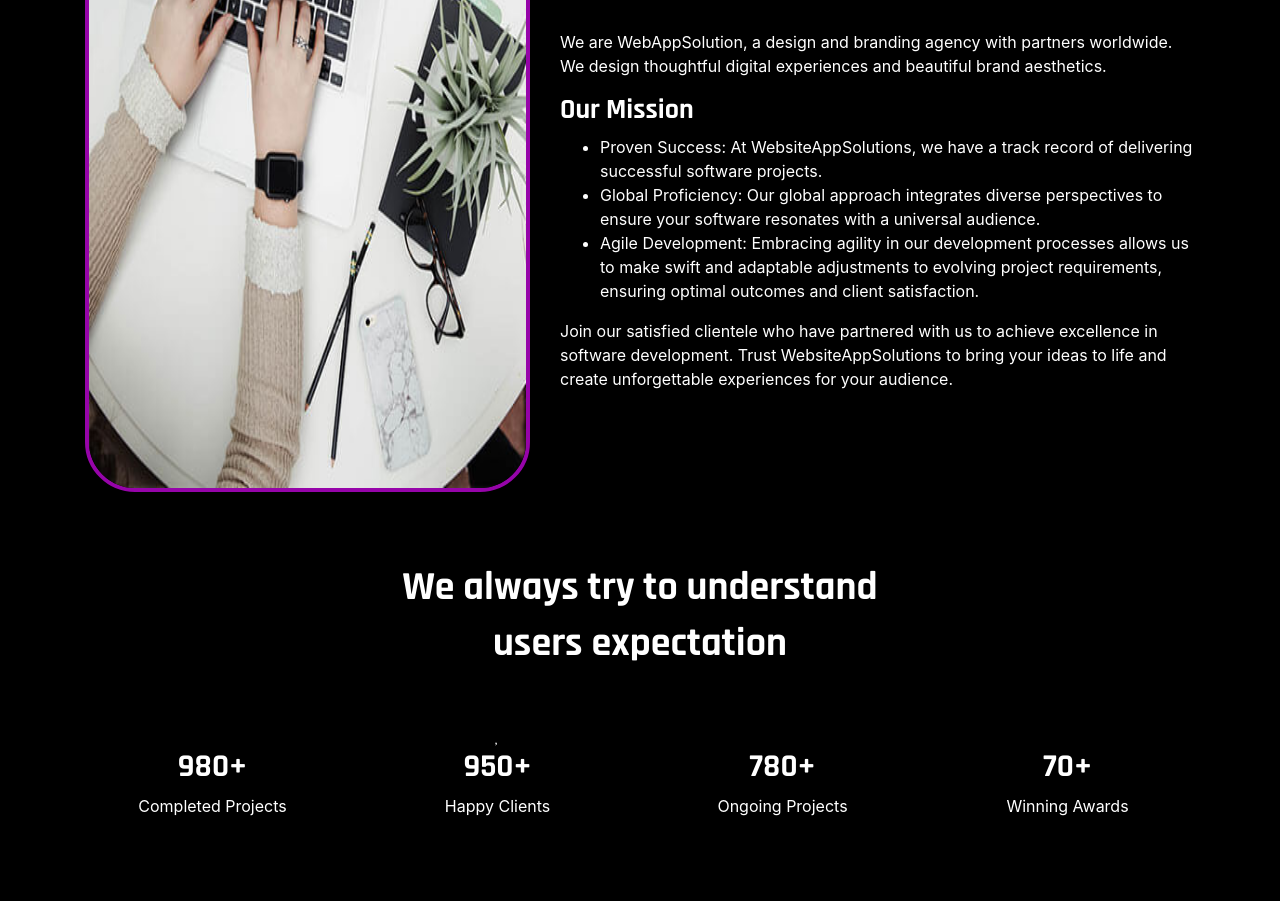
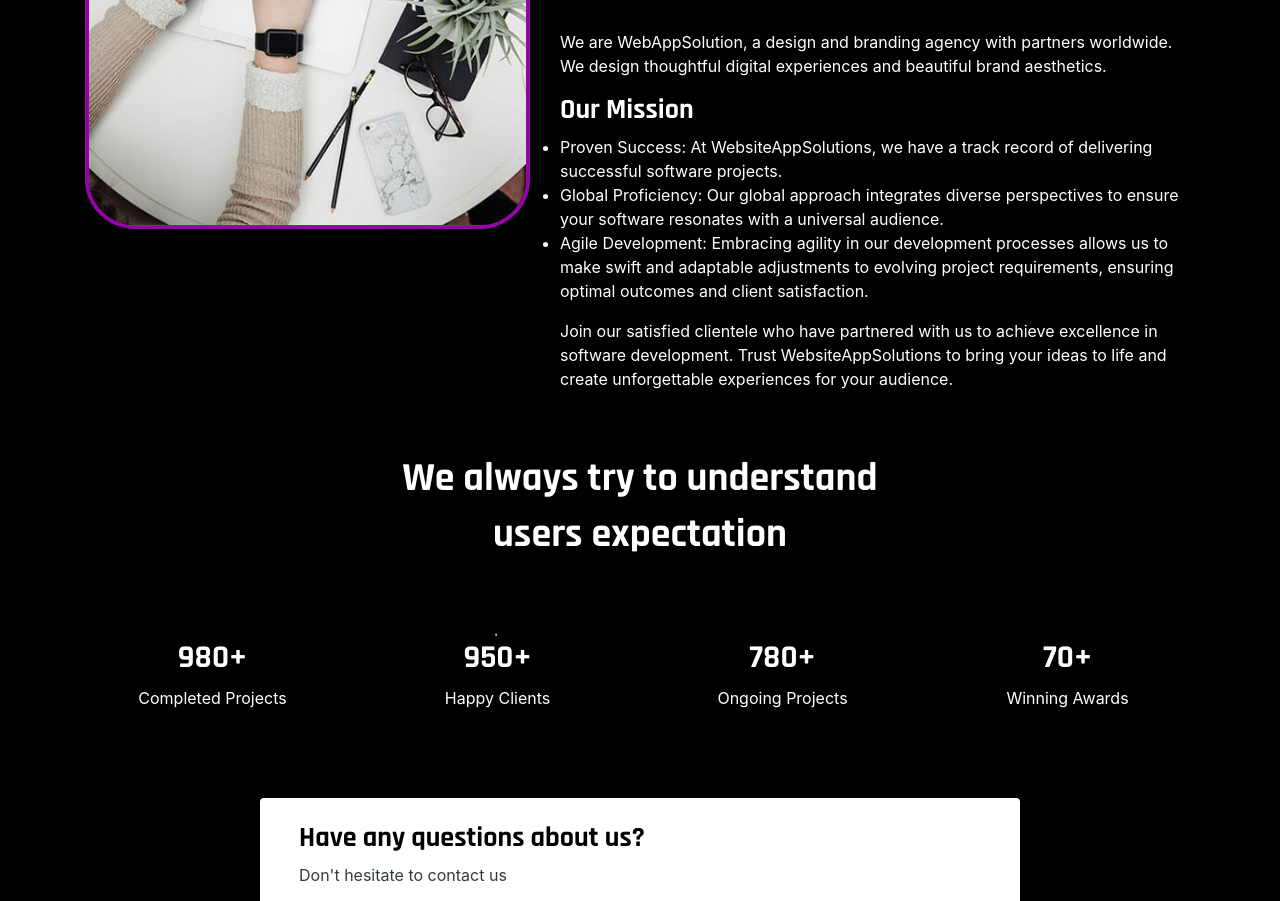
Before and after one commit to TufailMallah/webappsolution, a React (Create React App) app: page /about in a window 1280 px wide. Shown: the part 900-1801 px from the top of the page. Built offline with nearby package versions, Linux system fonts and the light colour scheme; a web font is replaced by a local one.

Commit message:
testing responsive

```diff
--- a/public/assets/css/style.css
+++ b/public/assets/css/style.css
@@ -24,6 +24,31 @@
 /*-----------------------------------
     1 - Header
 ------------------------------------*/
+/* Add this to your CSS file */
+/* CSS Reset */
+* {
+  margin: 0;
+  padding: 0;
+  box-sizing: border-box;
+}
+
+/* Ensure box-sizing is applied to all elements */
+html {
+  box-sizing: border-box;
+}
+
+
+
+body, html {
+  overflow-x: hidden;
+}
+
+/* Ensure images and sections do not cause overflow */
+.about_img {
+  max-width: 100%;
+  height: auto;
+}
+
 
 body{
   background-color: #000;
--- a/public/index.html
+++ b/public/index.html
@@ -4,6 +4,7 @@
     <meta charset="utf-8" />
     <link rel="icon" href="%PUBLIC_URL%/favicon.ico" />
     <meta name="viewport" content="width=device-width, initial-scale=1" />
+    <!-- <meta name="viewport" content="width=device-width, initial-scale=1" -->
     <meta name="theme-color" content="#000000" />
     <meta
       name="description"
--- a/src/Pages/About.js
+++ b/src/Pages/About.js
@@ -1,15 +1,20 @@
-import React, { Fragment } from "react";
+import React, { Fragment, useEffect } from "react";
 import Navbar from './Navbar';
 import Footer from './Footer';
 
 function About() {
+    useEffect(() => {
+        // Ensure no overflow on load
+        document.body.style.overflowX = 'hidden';
+    }, []);
+
     return (
         <Fragment>
             <Navbar />
 
-            <section className="about_background" style={{ height: "70vh" }}>
-                <div className="container">
-                    <div className="row">
+            <section className="about_background" style={{ height: "70vh", overflow: "hidden" }}>
+                <div className="container-fluid p-0">
+                    <div className="row no-gutters">
                         <div className="col-12">
                             <div className="swiper-container hero-slider">
                                 <div className="swiper-wrapper">
@@ -34,7 +39,7 @@ function About() {
                             <p className="text-center">WebsiteAppSolutions: Turning Ideas into Experiences.</p>
                         </div>
                         <div className="col-md-5 mb-4" data-aos="fade-up" data-aos-delay="0" data-aos-offset="0">
-                            <img src="assets/images/gallery2.jpg" alt="" className="about_img img-fluid" />
+                            <img src="assets/images/gallery2.jpg" alt="" className="about_img img-fluid" style={{ maxWidth: '100%', height: 'auto' }} />
                         </div>
                         <div className="col-md-7" data-aos="fade-left" data-aos-delay="0" data-aos-offset="0">
                             <h3>WHO WE ARE</h3>
```
